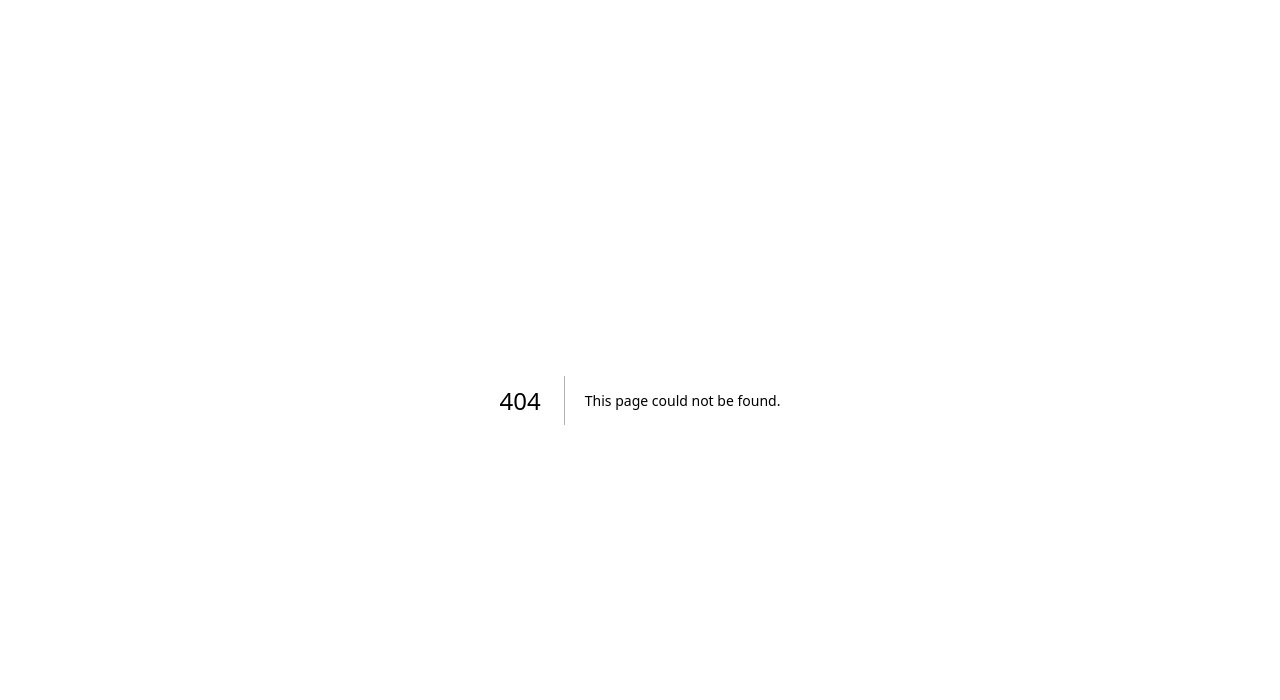
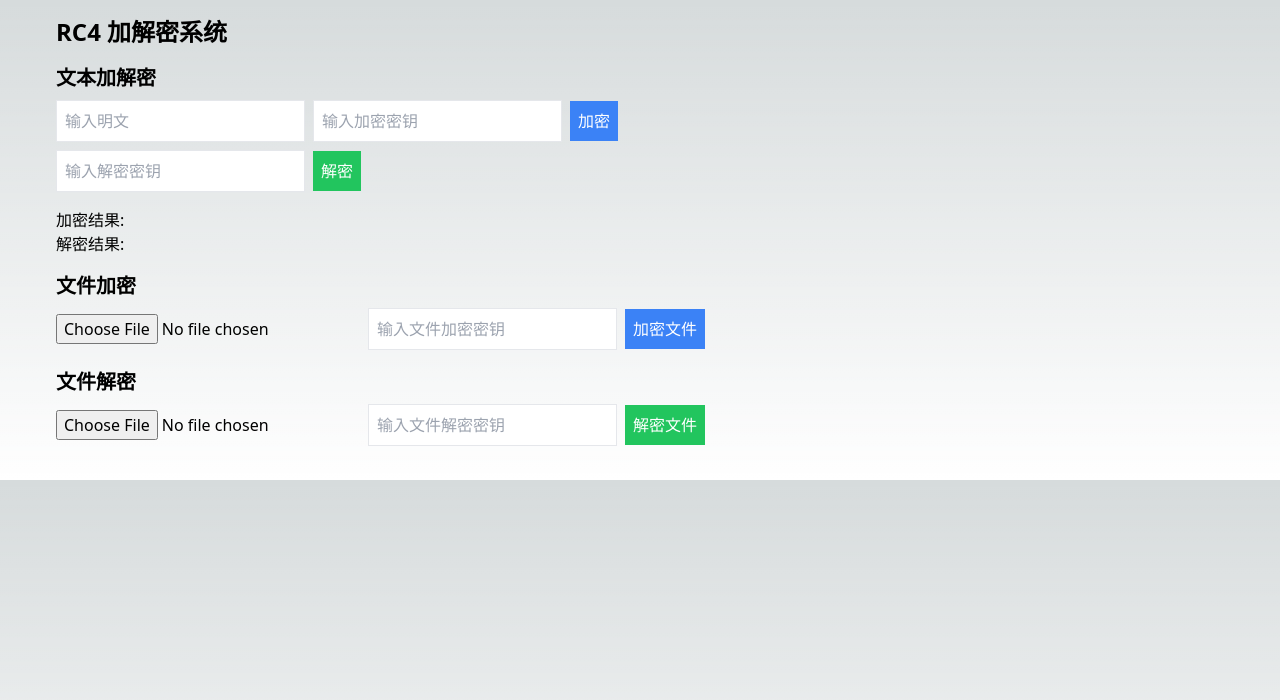
Before and after one commit to yuduok/tailwind-practice, a Next.js app: page /encrypt in a window 1280 px wide. Before the commit this address had no page. Shown: the top 700 px of the page. Built offline with nearby package versions, Linux system fonts and the light colour scheme.

Commit message:
crypto task
RC4 crypto encrypt and decrypt messages and files

```diff
--- a/package.json
+++ b/package.json
@@ -10,7 +10,9 @@
   },
   "dependencies": {
     "autoprefixer": "^10.4.20",
+    "crypto-js": "^4.2.0",
     "html2canvas": "^1.4.1",
+    "lucide-react": "^0.441.0",
     "next": "14.2.7",
     "react": "^18",
     "react-dom": "^18"
--- /dev/null
+++ b/src/app/encrypt/page.js
@@ -0,0 +1,164 @@
+"use client";
+import { useState } from 'react';
+import CryptoJS from 'crypto-js';
+
+export default function EncryptPage() {
+  const [text, setText] = useState('');
+  const [textEncryptKey, setTextEncryptKey] = useState('');
+  const [textDecryptKey, setTextDecryptKey] = useState('');
+  const [encryptedText, setEncryptedText] = useState('');
+  const [decryptedText, setDecryptedText] = useState('');
+  const [file, setFile] = useState(null);
+  const [fileEncryptKey, setFileEncryptKey] = useState('');
+  const [fileDecryptKey, setFileDecryptKey] = useState('');
+  const [encryptedFile, setEncryptedFile] = useState(null);
+
+  // RC4 加密文本
+  const encryptText = () => {
+    const encrypted = CryptoJS.RC4.encrypt(text, textEncryptKey).toString();
+    setEncryptedText(encrypted);
+  };
+
+  // RC4 解密文本
+  const decryptText = () => {
+    const decrypted = CryptoJS.RC4.decrypt(encryptedText, textDecryptKey).toString(CryptoJS.enc.Utf8);
+    setDecryptedText(decrypted);
+  };
+
+  // RC4 加密文件
+  const encryptFile = () => {
+    if (!file || !fileEncryptKey) {
+      alert('请选择文件并输入加密密钥');
+      return;
+    }
+
+    const reader = new FileReader();
+    reader.onload = (event) => {
+      const wordArray = CryptoJS.lib.WordArray.create(event.target.result);
+      const encrypted = CryptoJS.RC4.encrypt(wordArray, fileEncryptKey);
+      const encryptedFile = new Blob([encrypted], { type: 'application/octet-stream' });
+      setEncryptedFile(encryptedFile);
+
+      // 下载加密后的文件
+      const url = URL.createObjectURL(encryptedFile);
+      const a = document.createElement('a');
+      a.href = url;
+      a.download = 'encrypted_' + file.name;
+      a.click();
+    };
+    reader.readAsArrayBuffer(file);
+  };
+
+  // RC4 解密文件
+  const decryptFile = () => {
+    if (!file || !fileDecryptKey) {
+      alert('请选择文件并输入解密密钥');
+      return;
+    }
+
+    const reader = new FileReader();
+    reader.onload = (event) => {
+      try {
+        const decrypted = CryptoJS.RC4.decrypt(event.target.result, fileDecryptKey);
+        const typedArray = convertWordArrayToUint8Array(decrypted);
+        const decryptedFile = new Blob([typedArray], { type: file.type });
+        const url = URL.createObjectURL(decryptedFile);
+        const a = document.createElement('a');
+        a.href = url;
+        a.download = 'decrypted_' + file.name;
+        a.click();
+      } catch (error) {
+        alert('解密失败，请检查密钥是否正确');
+      }
+    };
+    reader.readAsText(file);
+  };
+
+  // 辅助函数：将 WordArray 转换为 Uint8Array
+  function convertWordArrayToUint8Array(wordArray) {
+    const len = wordArray.words.length;
+    const u8Array = new Uint8Array(len << 2);
+    let offset = 0;
+    for (let i = 0; i < len; i++) {
+      const word = wordArray.words[i];
+      u8Array[offset++] = word >> 24;
+      u8Array[offset++] = (word >> 16) & 0xff;
+      u8Array[offset++] = (word >> 8) & 0xff;
+      u8Array[offset++] = word & 0xff;
+    }
+    return u8Array;
+  }
+
+  return (
+    <div className="container mx-auto p-4">
+      <h1 className="text-2xl font-bold mb-4">RC4 加解密系统</h1>
+
+      <div className="mb-4">
+        <h2 className="text-xl font-semibold mb-2">文本加解密</h2>
+        <input
+          type="text"
+          placeholder="输入明文"
+          value={text}
+          onChange={(e) => setText(e.target.value)}
+          className="border p-2 mr-2 text-black"
+        />
+        <input
+          type="text"
+          placeholder="输入加密密钥"
+          value={textEncryptKey}
+          onChange={(e) => setTextEncryptKey(e.target.value)}
+          className="border p-2 mr-2 text-black"
+        />
+        <button onClick={encryptText} className="bg-blue-500 text-white p-2 mr-2">加密</button>
+        <br />
+        <input
+          type="text"
+          placeholder="输入解密密钥"
+          value={textDecryptKey}
+          onChange={(e) => setTextDecryptKey(e.target.value)}
+          className="border p-2 mr-2 mt-2 text-black"
+        />
+        <button onClick={decryptText} className="bg-green-500 text-white p-2 mt-2">解密</button>
+      </div>
+
+      <div className="mb-4">
+        <p>加密结果: {encryptedText}</p>
+        <p>解密结果: {decryptedText}</p>
+      </div>
+
+      <div className="mb-4">
+        <h2 className="text-xl font-semibold mb-2">文件加密</h2>
+        <input
+          type="file"
+          onChange={(e) => setFile(e.target.files[0])}
+          className="mb-2"
+        />
+        <input
+          type="text"
+          placeholder="输入文件加密密钥"
+          value={fileEncryptKey}
+          onChange={(e) => setFileEncryptKey(e.target.value)}
+          className="border p-2 mr-2 text-black"
+        />
+        <button onClick={encryptFile} className="bg-blue-500 text-white p-2 mr-2">加密文件</button>
+      </div>
+
+      <div className="mb-4">
+        <h2 className="text-xl font-semibold mb-2">文件解密</h2>
+        <input
+          type="file"
+          onChange={(e) => setFile(e.target.files[0])}
+          className="mb-2"
+        />
+        <input
+          type="text"
+          placeholder="输入文件解密密钥"
+          value={fileDecryptKey}
+          onChange={(e) => setFileDecryptKey(e.target.value)}
+          className="border p-2 mr-2 text-black"
+        />
+        <button onClick={decryptFile} className="bg-green-500 text-white p-2">解密文件</button>
+      </div>
+    </div>
+  );
+}
--- a/src/app/page.js
+++ b/src/app/page.js
@@ -7,6 +7,7 @@ const navItems = [
   { href: "/", label: "Home" },
   { href: "/color", label: "Color Palette" },
   { href: "/signature", label: "Signature" },
+  { href: "/encrypt", label: "Encrypt" },
 ];
 
 export default function Home() {
```
Also changed, not shown: 1 other file (tests, documents, lock files or other folders).
